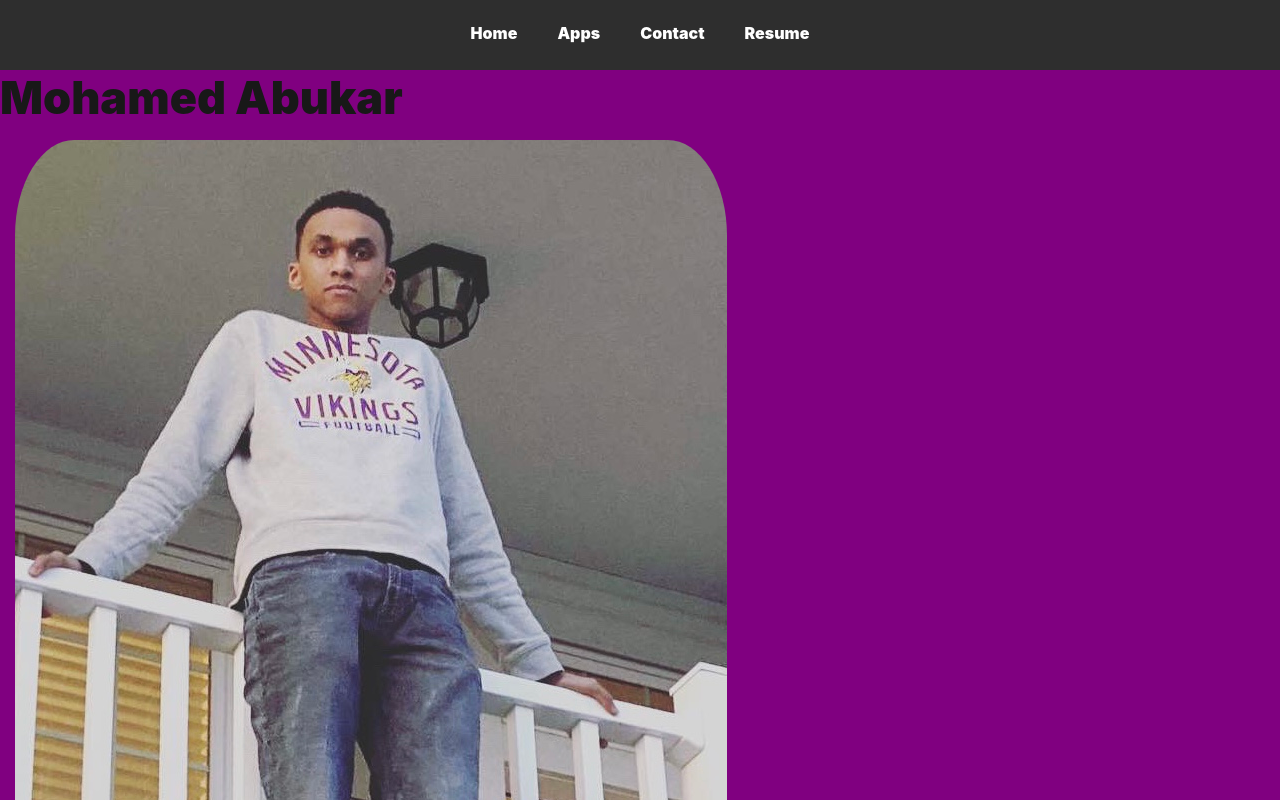
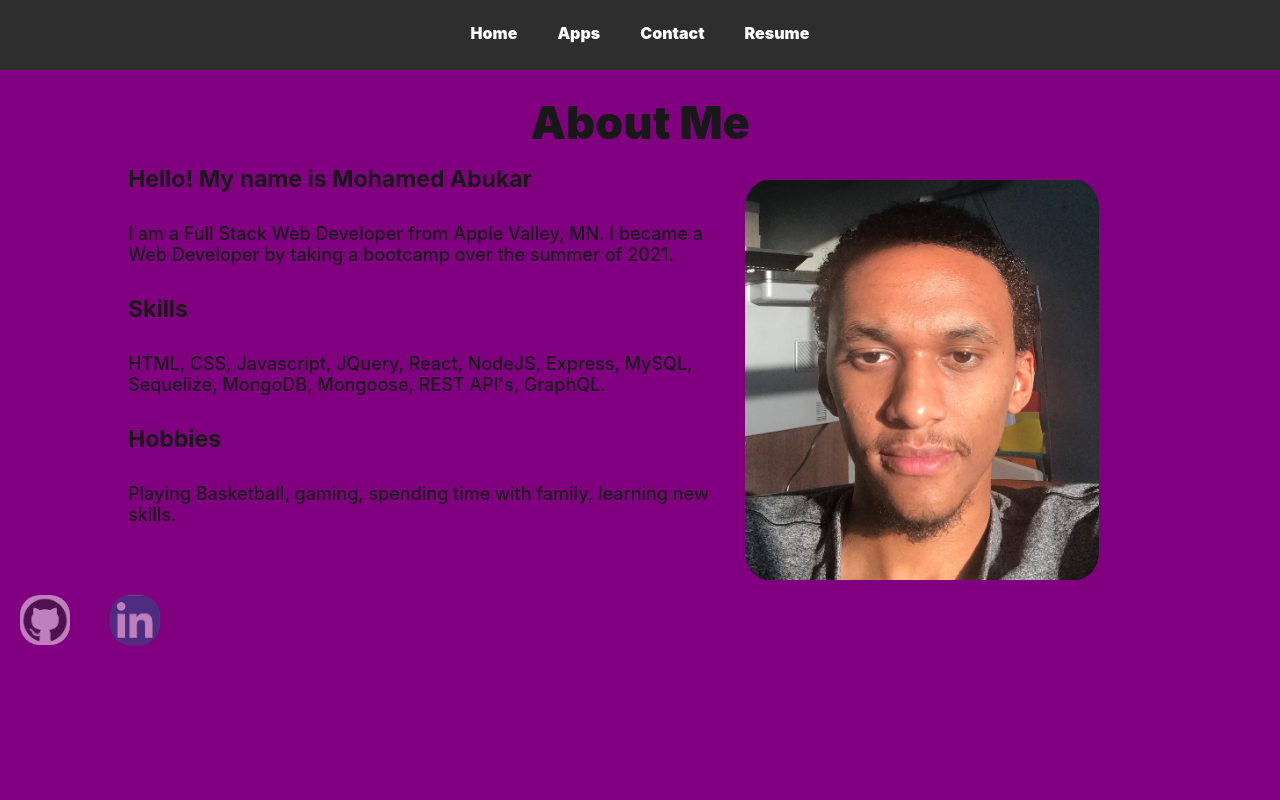
Before and after one commit to mohamedabukar/My-Portfolio, a React (Create React App) app: page / in a window 1280 px wide. Built offline with nearby package versions, Linux system fonts and the light colour scheme.

Commit message:
text added to page.

```diff
--- a/src/components/Bio/index.js
+++ b/src/components/Bio/index.js
@@ -1,16 +1,31 @@
 import React from "react";
+import Footer from "../footer";
 import "./style.css";
-import fire from "../../Images/campfire.png";
-import profile from "../../Images/me.jpg";
-export default function Bio(){
-    return(
+// import fire from "../../Images/campfire.png";
+import profile from "../../Images/profile.jpg";
+export default function Bio() {
+    return (
         <>
-            <div className="bio">
-                <div className="container">
-                    <h1 className="name">Mohamed Abukar</h1>
+            <div className="bio" id="home">
+                <div>
+                    <h1 className="center">About Me</h1>
+                    <div className="container">
+                        <div className="text">
+                            <h2>Hello! My name is Mohamed Abukar</h2>
+                            <p>I am a Full Stack Web Developer from Apple Valley, MN. I became a Web Developer by taking a bootcamp over the summer of 2021.</p>
+                            <h2>Skills</h2>
+                            <p>HTML, CSS, Javascript, JQuery, React, NodeJS, Express, MySQL, Sequelize, MongoDB, Mongoose, REST API's, GraphQL.</p>
+                            <h2>Hobbies</h2>
+                            <p>Playing Basketball, gaming, spending time with family, learning new skills.</p>
+                        </div>
+                        <div className="photo">
+                            <img className="profile" src={profile} alt="profile" height="400px" width="450px"></img>
+                        </div>
+                    </div>
                 </div>
-                <img className="profile" src={profile} alt="profile"></img>
-                <img className="fire" src={fire} alt="fire"></img>
+                <Footer />
+
+                {/* <img className="fire" src={fire} alt="fire"></img> */}
             </div>
         </>
     );
```
